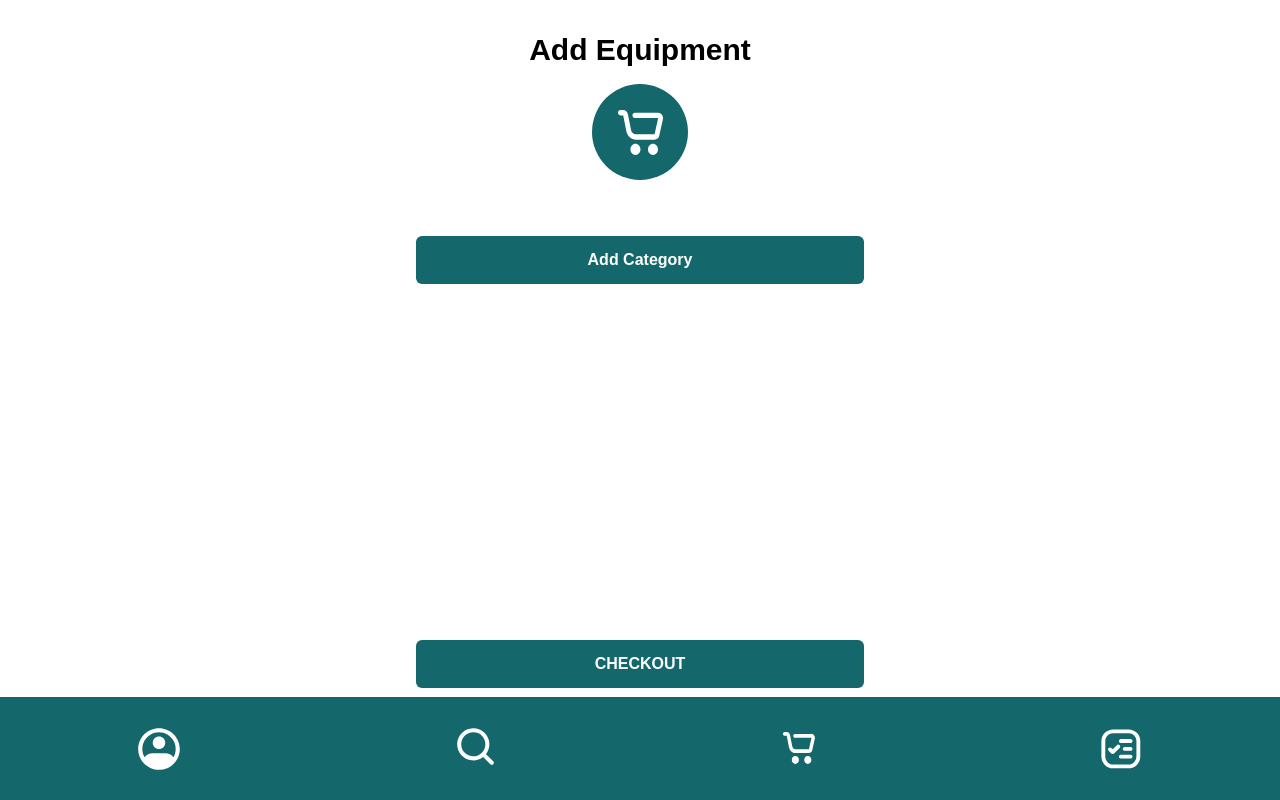
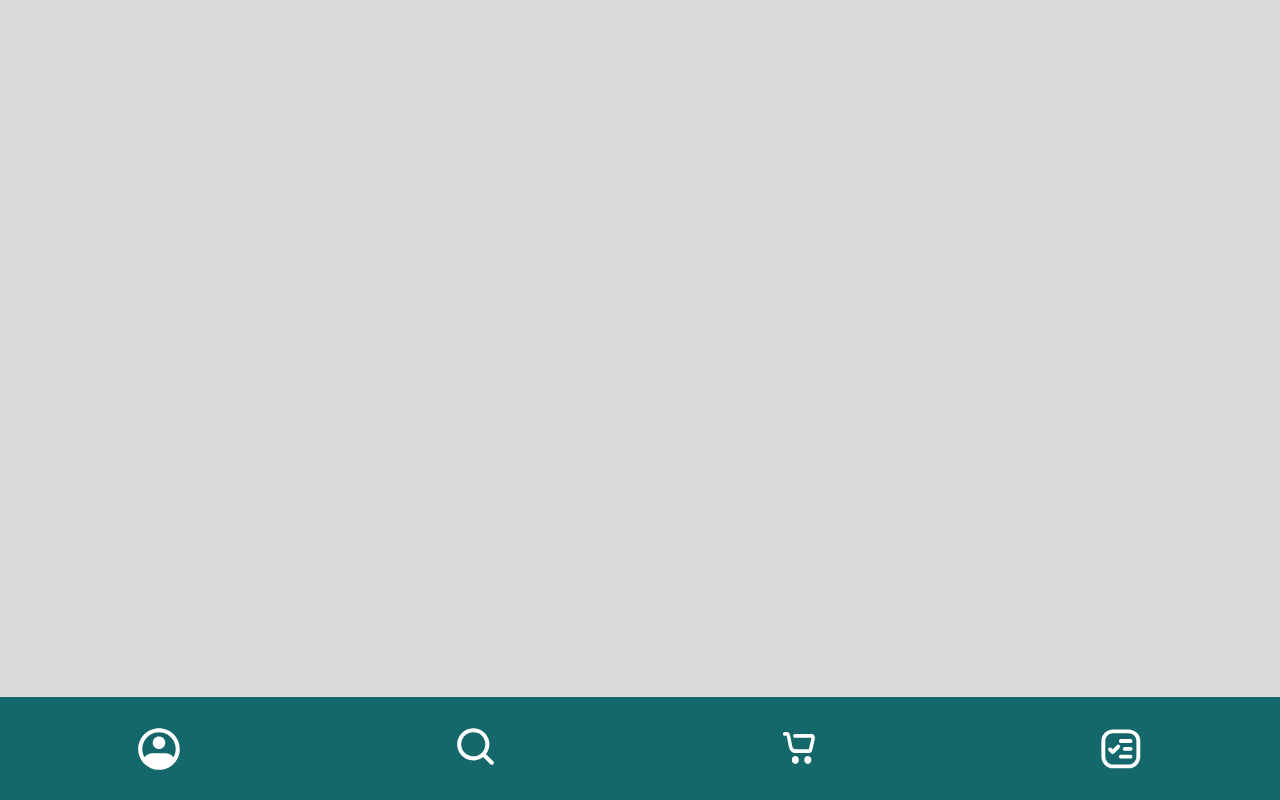
Before and after one commit to Hack4Impact-UMD/leveling-the-playing-field, a Next.js app: page / in a window 1280 px wide. Built offline with nearby package versions, Linux system fonts and the light colour scheme.

Commit message:
renamed checkout-page to checkout and put all files in one folder

```diff
--- a/src/app/checkout-page/page.tsx
+++ /dev/null
@@ -1,5 +0,0 @@
-import Checkout from "./components/Checkout"
-
-export default function CheckoutPage() {
-    return (<Checkout />)
-}
--- a/src/app/checkout-page/components/EquipmentItem.tsx
+++ b/src/app/checkout/EquipmentItem.tsx
@@ -1,6 +1,6 @@
 import XIcon from '@/components/icons/XIcon';
 import React from 'react';
-import { Equipment, Sport } from './Checkout';
+import { Equipment, Sport } from './CheckoutPage';
 
 interface EquipmentItemProps {
     equipment: Equipment;
--- a/src/app/checkout-page/SelectEquipment.tsx
+++ b/src/app/checkout/SelectEquipment.tsx
@@ -1,5 +1,5 @@
 import React, { useState } from "react";
-import { Sport, Equipment, sportsItemsMap } from "./components/Checkout";
+import { Sport, Equipment, sportsItemsMap } from "./CheckoutPage";
 
 interface Props {
   removeSport: (sport: Sport | "") => void;
--- /dev/null
+++ b/src/app/checkout/page.tsx
@@ -0,0 +1,5 @@
+import CheckoutPage from "./CheckoutPage"
+
+export default function CheckoutPageWrapper() {
+    return <CheckoutPage />;
+}
--- a/src/app/page.tsx
+++ b/src/app/page.tsx
@@ -1,5 +1,3 @@
-import CheckoutPage from "./checkout-page/page";
-
 export default function Home() {
-  return <CheckoutPage />;
+  return <></>;
 }
```
Also changed, not shown: src/app/checkout/CheckoutPage.tsx (renamed from src/app/checkout-page/components/Checkout.tsx, +7 -8 lines), src/app/checkout/SportSection.tsx (renamed from src/app/checkout-page/SportSection.tsx, +4 -4 lines), src/app/checkout/EquipmentSelector.tsx (renamed from src/app/checkout-page/components/EquipmentSelector.tsx).
